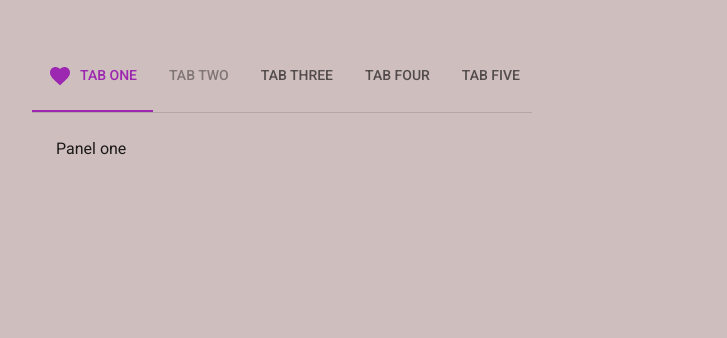
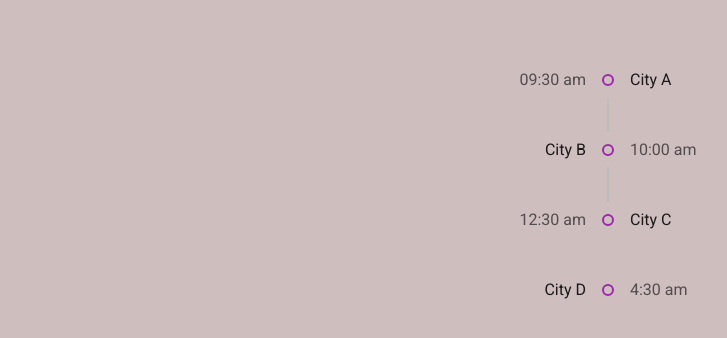
Before and after one commit to serkanbulutgenc/codespaces-blank, a Next.js app: page / in a window 1280 px wide. Shown: the top 338 px of the page, without its empty margins (32-759 px from the left). Built offline with nearby package versions, Linux system fonts and the light colour scheme; what @mui/material-nextjs would draw is missing.

Commit message:
Timeline component

```diff
--- a/src/app/page.tsx
+++ b/src/app/page.tsx
@@ -32,9 +32,9 @@
 //import MuiProgress from "@/components/MuiProgress"
 //import MuiSkeleton from "@/components/MuiSkeleton"
 //import MuiLoadingButton from "@/components/MuiLoadingButton"
-
 //import MuiDatetimePicker from "@/components/MuiDatetimePicker"
-import MuiTab from "@/components/MuiTab"
+//import MuiTab from "@/components/MuiTab"
+import MuiTimeline from "@/components/MuiTimeline"
 
 import { Container } from '@mui/material';
 
@@ -76,7 +76,8 @@ export default function Home() {
         {/* <MuiSkeleton/> */}
         {/* <MuiLoadingButton/> */}
         {/* <MuiDatetimePicker /> */}
-        <MuiTab/>
+        {/* <MuiTab/> */}
+        <MuiTimeline/>
       </Container>
 
   );
--- /dev/null
+++ b/src/components/MuiTimeline.tsx
@@ -0,0 +1,50 @@
+import { Timeline,
+    TimelineItem,
+    TimelineSeparator,
+    TimelineConnector,
+    TimelineContent,
+    TimelineDot,
+    TimelineOppositeContent } from "@mui/lab"
+
+export default function TimelinePage(){
+    return <Timeline position="alternate">
+        <TimelineItem>
+            <TimelineOppositeContent color="text.secondary">09:30 am</TimelineOppositeContent>
+            <TimelineSeparator>
+                <TimelineDot color="secondary" variant="outlined"/>
+                <TimelineConnector/>
+            </TimelineSeparator>
+            <TimelineContent>
+                City A
+            </TimelineContent>
+        </TimelineItem>
+        <TimelineItem>
+        <TimelineOppositeContent color="text.secondary">10:00 am</TimelineOppositeContent>
+            <TimelineSeparator>
+                <TimelineDot color="secondary" variant="outlined"/>
+                <TimelineConnector/>
+            </TimelineSeparator>
+            <TimelineContent>
+                City B
+            </TimelineContent>
+        </TimelineItem>
+        <TimelineItem>
+        <TimelineOppositeContent color="text.secondary">12:30 am</TimelineOppositeContent>
+            <TimelineSeparator>
+                <TimelineDot color="secondary" variant="outlined"/>
+            </TimelineSeparator>
+            <TimelineContent>
+                City C
+            </TimelineContent>
+        </TimelineItem>
+        <TimelineItem>
+        <TimelineOppositeContent color="text.secondary">4:30 am</TimelineOppositeContent>
+            <TimelineSeparator>
+                <TimelineDot color="secondary" variant="outlined"/>
+            </TimelineSeparator>
+            <TimelineContent>
+                City D
+            </TimelineContent>
+        </TimelineItem>
+    </Timeline>
+}
```
